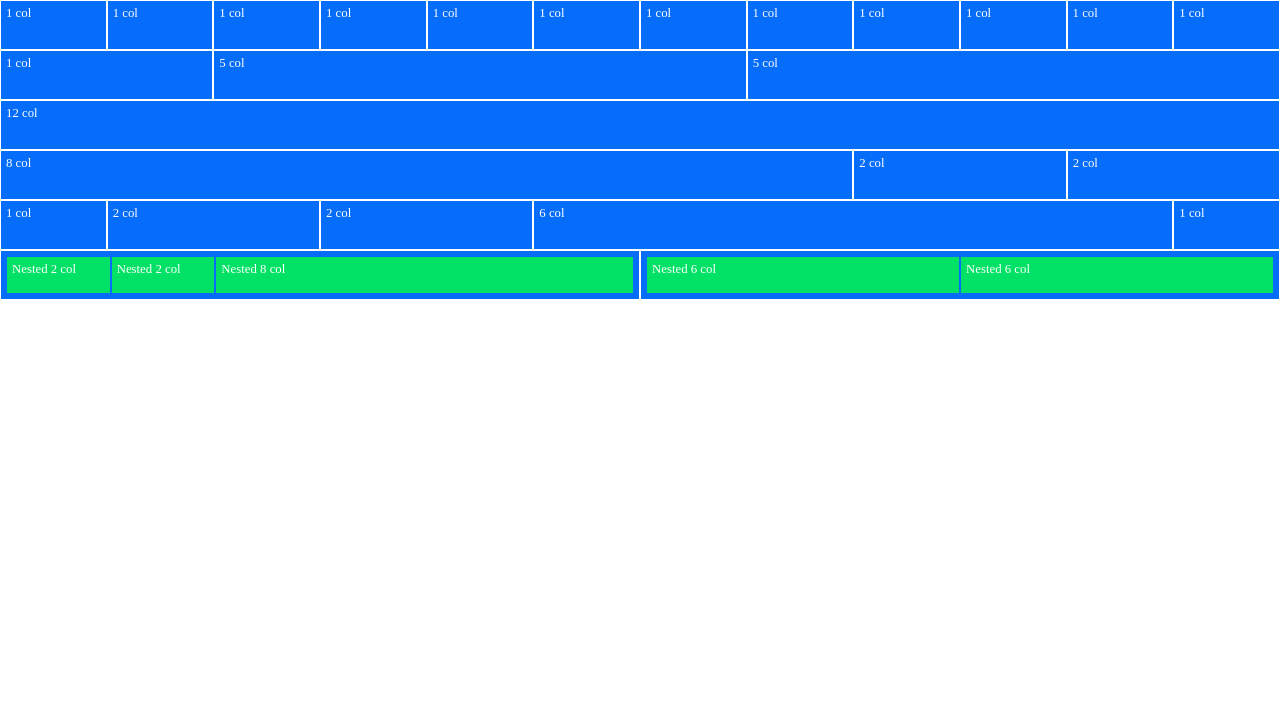
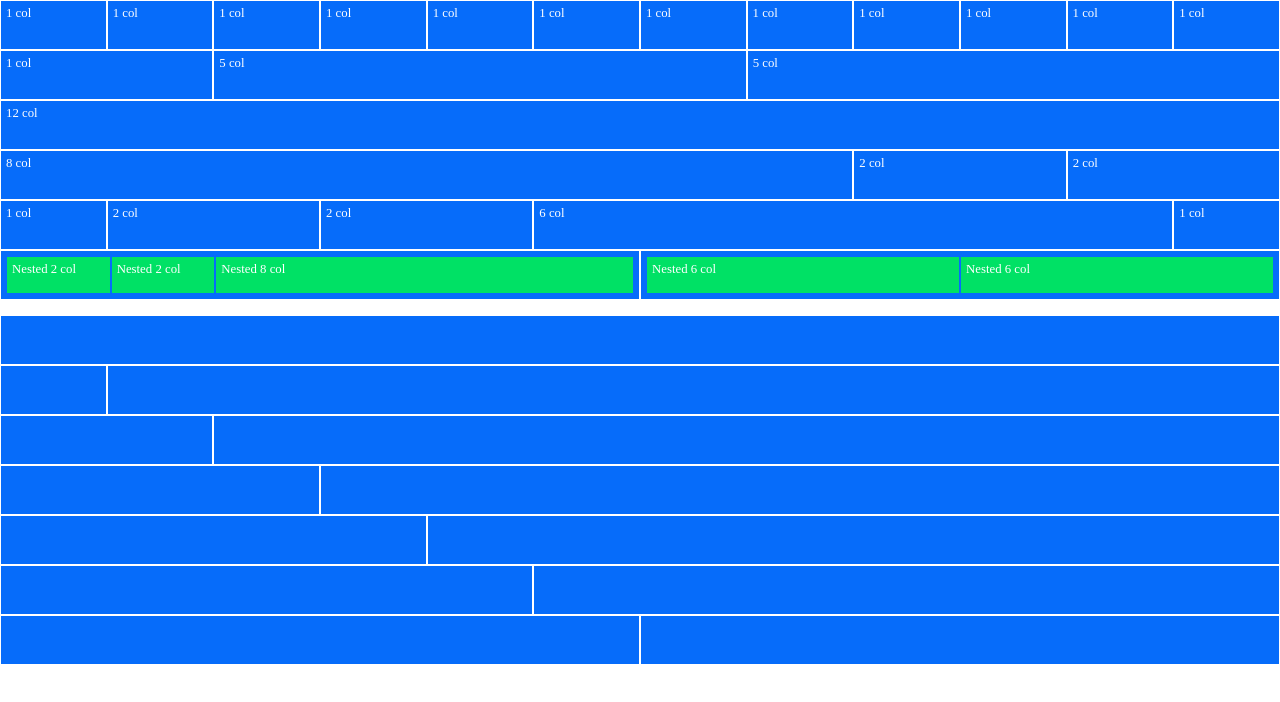
Before and after one commit to alexcapoluongo/html-css-12bool, a plain HTML site: page index.html in a window 1280 px wide. Drawn offline with Linux system fonts and the light colour scheme.

Commit message:
second row block added

```diff
--- a/index.html
+++ b/index.html
@@ -131,6 +131,66 @@
 
     <div class="container-fluid">
 
+        <div class="row">
+            <div class="col-xs-12">
+                <div class="box"></div>
+            </div>
+        </div>
+
+        <div class="row">
+            <div class="col-xs-1">
+                <div class="box"></div>
+            </div>
+            <div class="col-xs-11">
+                <div class="box"></div>
+            </div>
+        </div>
+
+        <div class="row">
+            <div class="col-xs-2">
+                <div class="box"></div>
+            </div>
+            <div class="col-xs-10">
+                <div class="box"></div>
+            </div>
+        </div>
+
+        <div class="row">
+            <div class="col-xs-3">
+                <div class="box"></div>
+            </div>
+            <div class="col-xs-9">
+                <div class="box"></div>
+            </div>
+        </div>
+
+        <div class="row">
+            <div class="col-xs-4">
+                <div class="box"></div>
+            </div>
+            <div class="col-xs-8">
+                <div class="box"></div>
+            </div>
+        </div>
+
+        <div class="row">
+            <div class="col-xs-5">
+                <div class="box"></div>
+            </div>
+            <div class="col-xs-7">
+                <div class="box"></div>
+            </div>
+        </div>
+
+        <div class="row">
+            <div class="col-xs-6">
+                <div class="box"></div>
+            </div>
+            <div class="col-xs-6">
+                <div class="box"></div>
+            </div>
+        </div>
+
     </div>
 </body>
 </html>
```
